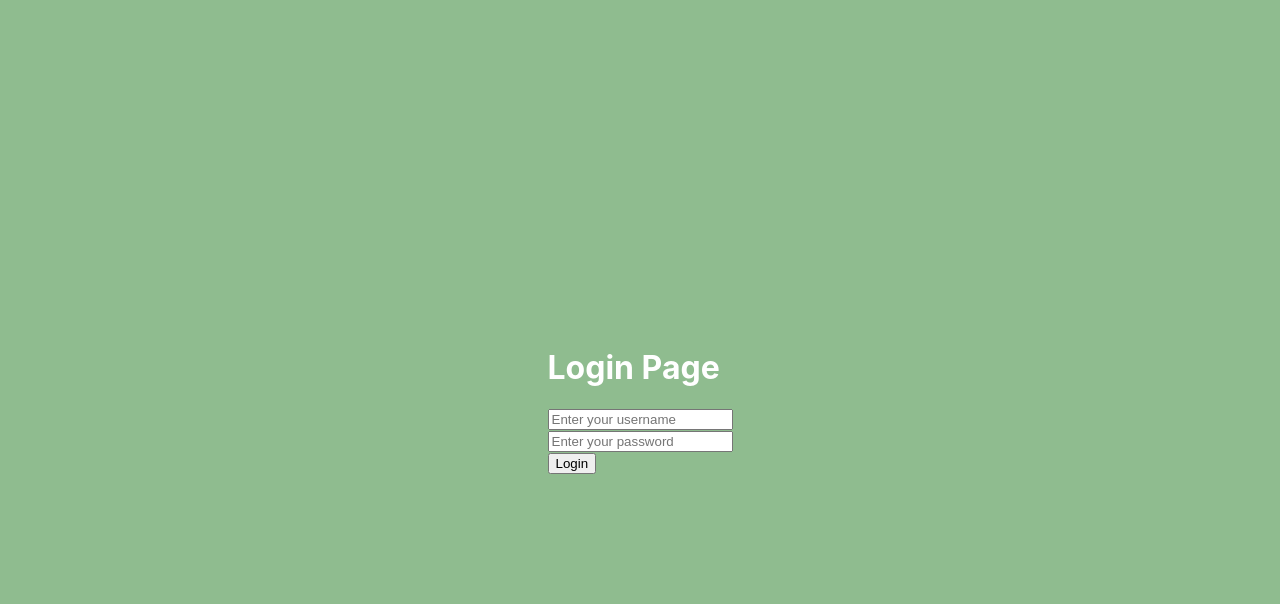
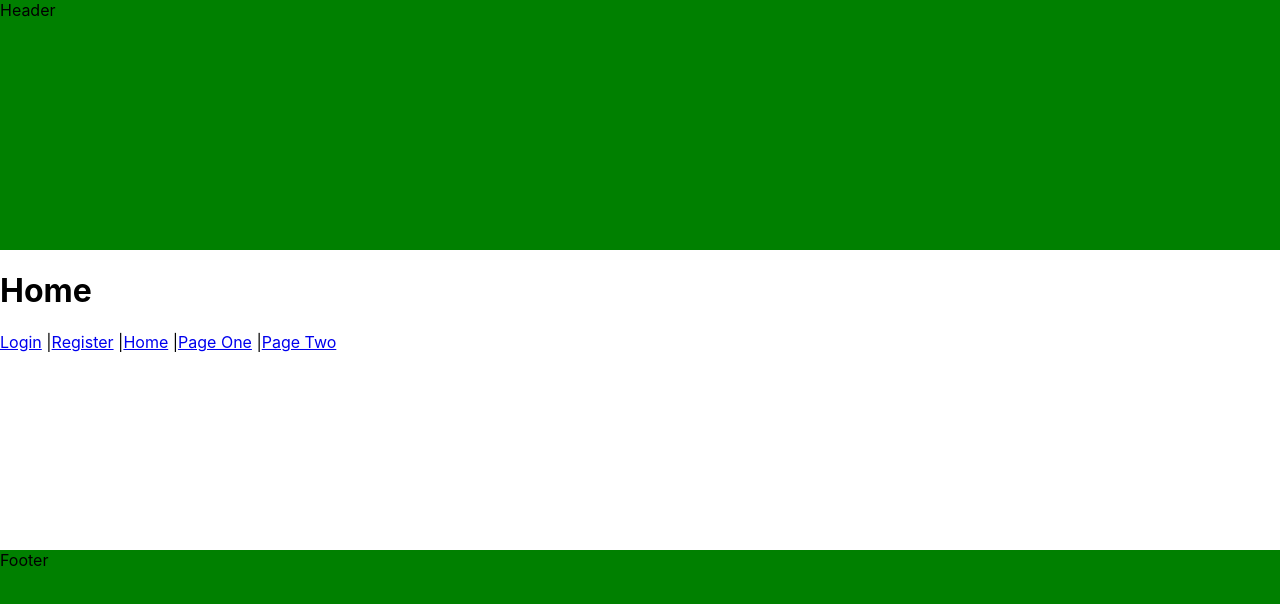
Before and after one commit to Natipinyan/Lectpro, a React (Create React App) app in the folder client/: page / in a window 1280 px wide. Before the commit this address led to /login. Shown: the top 604 px of the page. Built offline with nearby package versions, Linux system fonts and the light colour scheme.

Commit message:
Added Navigation component and MyRouter service, updated Login and PageOne components

```diff
--- a/client/src/components/Login.js
+++ b/client/src/components/Login.js
@@ -2,7 +2,6 @@ import React, { useState } from 'react';
 import { Navigate } from 'react-router-dom';
 import Cookies from 'js-cookie';
 import '../css/globalStyles.css';
-
 
 const Login = ({ onLoginSuccess }) => {
     const [userName, setUserName] = useState('');
@@ -27,7 +26,9 @@ const Login = ({ onLoginSuccess }) => {
             setMessage('Login successful!');
 
             Cookies.set('user', userName, { expires: 1 });
-            onLoginSuccess();
+            if (onLoginSuccess) {
+                onLoginSuccess();
+            }
             setRedirectToHome(true);
         } else {
             setMessage(data.message || 'Login failed.');
--- a/client/src/components/PageOne.js
+++ b/client/src/components/PageOne.js
@@ -1,5 +1,6 @@
 import React from 'react';
 import '../css/globalStyles.css'
+
 
 const PageOne = () => {
     return <h1>Welcome to Page 1!</h1>;
--- a/client/src/css/globalStyles.css
+++ b/client/src/css/globalStyles.css
@@ -1,11 +1,11 @@
-body {
-    background-color: darkseagreen;
-    display: flex;
-    justify-content: center;
-    align-items: center;
-    height: 100vh;
-    margin: 0;
-}
-h1 {
-    color: white;
-}
+/*body {*/
+/*    background-color: darkseagreen;*/
+/*    display: flex;*/
+/*    justify-content: center;*/
+/*    align-items: center;*/
+/*    height: 100vh;*/
+/*    margin: 0;*/
+/*}*/
+/*h1 {*/
+/*    color: white;*/
+/*}*/
--- a/client/src/root.js
+++ b/client/src/root.js
@@ -1,34 +1,12 @@
-import React, { useState, useEffect } from 'react';
-import { BrowserRouter as Router, Routes, Route } from 'react-router-dom';
-import Cookies from 'js-cookie';
-import Login from './components/Login';
-import Home from './components/Home';
-import Register from './components/Register';
-import PageOne from './components/PageOne';
-import PageTwo from './components/PageTwo';
-import PrivateRoute from './services/PrivateRoute';  // Import the PrivateRoute component
+import { RouterProvider } from "react-router-dom";
+import MyRouter from './services/MyRouter';
 
 export default function Root() {
-    const [isLoggedIn, setIsLoggedIn] = useState(false);
-
-    useEffect(() => {
-        // Check if the user is already logged in
-        const userCookie = Cookies.get('user');
-        if (userCookie) {
-            setIsLoggedIn(true);
-        }
-    }, []);
-
     return (
-        <Router>
-            <Routes>
-                <Route path="/login" element={<Login onLoginSuccess={() => setIsLoggedIn(true)} />} />
-                <Route path="/register" element={<Register />} />
-                <Route path="/" element={<PrivateRoute element={Home} />} />
-                <Route path="/home" element={<PrivateRoute element={Home} />} />
-                <Route path="/PageOne" element={<PrivateRoute element={PageOne} />} />
-                <Route path="/PageTwo" element={<PrivateRoute element={PageTwo} />} />
-            </Routes>
-        </Router>
+        <>
+            <div className={"test"} style={{ height: "250px", backgroundColor: "green" }}>Header</div>
+                <RouterProvider router={MyRouter} />
+            <div className={"test"} style={{ width: "100%", height: "250px", backgroundColor: "green", position: "absolute", bottom: 0 }}>Footer</div>
+        </>
     );
 }
--- /dev/null
+++ b/client/src/services/MyRouter.js
@@ -0,0 +1,51 @@
+import { createBrowserRouter, Link } from "react-router-dom";
+import Login from "../components/Login";
+import Register from "../components/Register";
+import PrivateRoute from "./PrivateRoute";
+import Home from "../components/Home";
+import PageOne from "../components/PageOne";
+import PageTwo from "../components/PageTwo";
+import React from "react";
+
+const onLoginSuccess = () => {
+    console.log("Login successful!");
+};
+
+// יצירת הרוט
+const MyRouter = createBrowserRouter([
+    {
+        path: '/',
+        element: (
+            <>
+                <h1>Home</h1>
+                <Link to="/login">Login</Link> |
+                <Link to="/register">Register</Link> |
+                <Link to="/home">Home</Link> |
+                <Link to="/PageOne">Page One</Link> |
+                <Link to="/PageTwo">Page Two</Link>
+            </>
+        ),
+    },
+    {
+        path: '/login',
+        element: <Login onLoginSuccess={onLoginSuccess} />, // העברת הפונקציה למרכיב Login
+    },
+    {
+        path: '/register',
+        element: <Register />,
+    },
+    {
+        path: '/home',
+        element: <PrivateRoute element={Home} />, // הנחה שהמרכיב PrivateRoute בודק את החיבור
+    },
+    {
+        path: '/PageOne',
+        element: <PrivateRoute element={PageOne} />,
+    },
+    {
+        path: '/PageTwo',
+        element: <PrivateRoute element={PageTwo} />,
+    },
+]);
+
+export default MyRouter;
```
Also changed, not shown: client/src/services/Navigation.js (added, +16 -0 lines).
